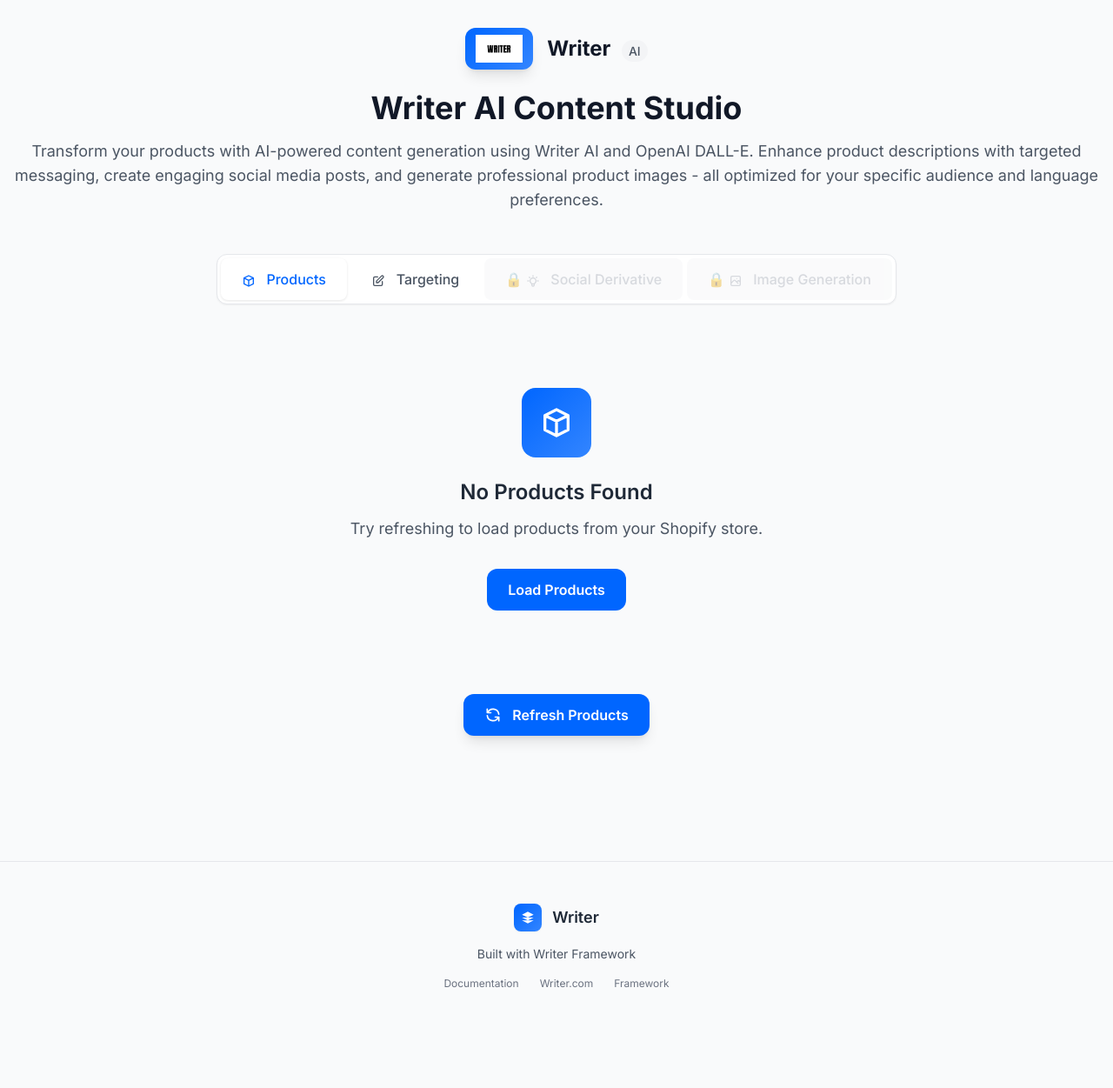
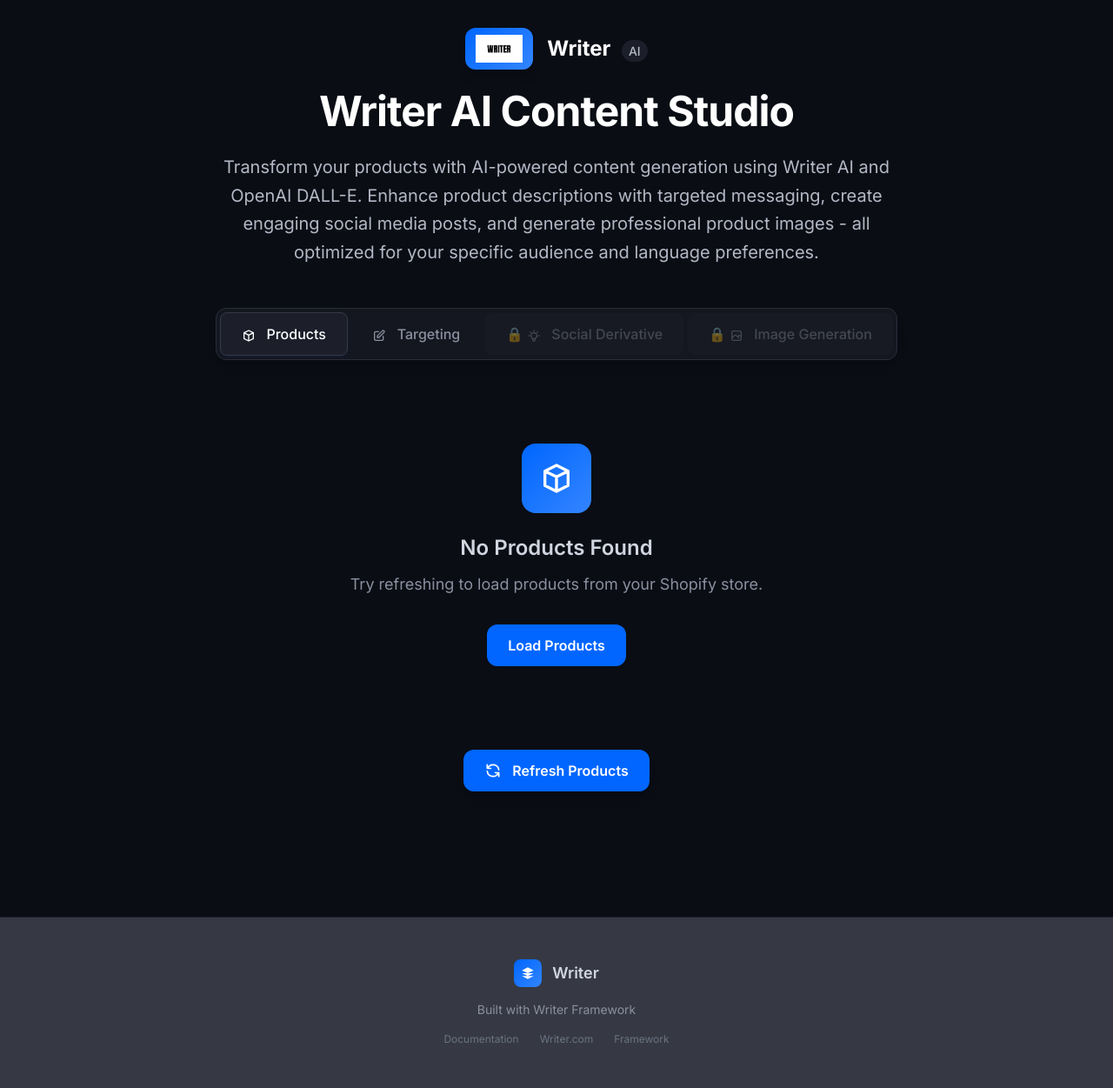
Before and after one commit to stvhwngwrtr/shopify-ai-showcase, a Flask app: template templates/index.html in a window 1280 px wide. Shown: the whole page at 87% size. Before the commit the page ends 1136 px from the top, so only its background shows below. Run offline with Flask 3, Linux system fonts and the light colour scheme; the template is opened without the code that fills it, so the values that code supplies are empty; some libraries are stand-ins or nearby versions.

Commit message:
style: implement Writer.com-inspired dark theme
- Add dark color scheme matching Writer.com aesthetic
- Dark navy/black background (#0a0d14) for primary
- Secondary and tertiary backgrounds for depth
- Blue primary color (#0066ff) with proper contrast
- Custom scrollbar styling for dark theme
- Update all UI components: tabs, cards, buttons
- Larger, bolder typography for headers
- Improved spacing and visual hierarchy
- Modern product cards with hover effects
- Better text contrast with new color palette

```diff
--- a/templates/index.html
+++ b/templates/index.html
@@ -17,37 +17,71 @@
             --writer-success: #10b981;
             --writer-error: #ef4444;
             --writer-warning: #f59e0b;
-            --writer-gray-50: #f9fafb;
-            --writer-gray-100: #f3f4f6;
-            --writer-gray-200: #e5e7eb;
-            --writer-gray-300: #d1d5db;
-            --writer-gray-400: #9ca3af;
+
+            /* Dark theme colors */
+            --writer-bg-primary: #0a0d14;
+            --writer-bg-secondary: #14171f;
+            --writer-bg-tertiary: #1c1f2a;
+            --writer-border: #2a2d3a;
+            --writer-border-light: #363944;
+
+            --writer-text-primary: #ffffff;
+            --writer-text-secondary: #b4b8c5;
+            --writer-text-tertiary: #8b8f9f;
+
+            --writer-gray-50: #363944;
+            --writer-gray-100: #2a2d3a;
+            --writer-gray-200: #1c1f2a;
+            --writer-gray-300: #2a2d3a;
+            --writer-gray-400: #4a4e5f;
             --writer-gray-500: #6b7280;
-            --writer-gray-600: #4b5563;
-            --writer-gray-700: #374151;
-            --writer-gray-800: #1f2937;
-            --writer-gray-900: #111827;
+            --writer-gray-600: #8b8f9f;
+            --writer-gray-700: #b4b8c5;
+            --writer-gray-800: #d1d5e0;
+            --writer-gray-900: #f0f2f7;
             --writer-white: #ffffff;
             --writer-black: #000000;
         }
 
+        * {
+            scrollbar-width: thin;
+            scrollbar-color: var(--writer-border) var(--writer-bg-secondary);
+        }
+
+        *::-webkit-scrollbar {
+            width: 10px;
+        }
+
+        *::-webkit-scrollbar-track {
+            background: var(--writer-bg-secondary);
+        }
+
+        *::-webkit-scrollbar-thumb {
+            background-color: var(--writer-border);
+            border-radius: 5px;
+            border: 2px solid var(--writer-bg-secondary);
+        }
+
         body {
             font-family: 'Inter', -apple-system, BlinkMacSystemFont, 'Segoe UI', Roboto, sans-serif;
+            background-color: var(--writer-bg-primary);
+            color: var(--writer-text-primary);
         }
 
         .product-card {
             transition: all 0.3s cubic-bezier(0.4, 0, 0.2, 1);
-            border: 1px solid var(--writer-gray-200);
+            border: 1px solid var(--writer-border);
+            background-color: var(--writer-bg-secondary);
         }
         .product-card:hover {
             transform: translateY(-4px);
-            box-shadow: 0 20px 25px -5px rgba(0, 0, 0, 0.1), 0 10px 10px -5px rgba(0, 0, 0, 0.04);
-            border-color: var(--writer-blue-light);
+            box-shadow: 0 20px 25px -5px rgba(0, 102, 255, 0.2), 0 10px 10px -5px rgba(0, 102, 255, 0.1);
+            border-color: var(--writer-primary);
         }
 
         .loading-spinner {
-            border: 3px solid var(--writer-gray-200);
-            border-top: 3px solid var(--writer-blue);
+            border: 3px solid var(--writer-border);
+            border-top: 3px solid var(--writer-primary);
             border-radius: 50%;
             width: 40px;
             height: 40px;
@@ -122,20 +156,21 @@
 
         /* Tab Styles */
         .tab-button {
-            color: var(--writer-gray-600);
+            color: var(--writer-text-tertiary);
             background-color: transparent;
-            border-radius: 6px;
+            border-radius: 8px;
             font-weight: 500;
         }
 
         .tab-button.active {
-            color: var(--writer-primary);
-            background-color: white;
-            box-shadow: 0 1px 3px rgba(0, 0, 0, 0.1);
+            color: var(--writer-text-primary);
+            background-color: var(--writer-bg-tertiary);
+            box-shadow: 0 1px 3px rgba(0, 102, 255, 0.1);
+            border: 1px solid var(--writer-border-light);
         }
 
         .tab-button.completed {
-            background-color: #10b981 !important;
+            background-color: var(--writer-success) !important;
             color: white !important;
         }
 
@@ -145,9 +180,10 @@
         }
 
         .tab-button.locked {
-            background-color: #f3f4f6 !important;
-            color: #9ca3af !important;
+            background-color: var(--writer-bg-tertiary) !important;
+            color: var(--writer-text-tertiary) !important;
             cursor: not-allowed !important;
+            opacity: 0.5;
         }
 
         .tab-button.locked::before {
@@ -157,6 +193,7 @@
         .tab-button:not(.locked):not(.completed):hover {
             background-color: var(--writer-primary);
             color: white;
+            box-shadow: 0 1px 3px rgba(0, 102, 255, 0.3);
         }
 
         .tab-content {
@@ -216,22 +253,24 @@
         .editable-content[contenteditable="true"] {
             outline: 2px solid var(--writer-primary);
             outline-offset: 2px;
-            background-color: #ffffff !important;
+            background-color: var(--writer-bg-primary) !important;
+            color: var(--writer-text-primary) !important;
             cursor: text;
         }
 
         .editable-content[contenteditable="true"]:focus {
             outline: 2px solid var(--writer-primary);
             outline-offset: 2px;
+            background-color: var(--writer-bg-secondary) !important;
         }
 
         .editing-mode {
-            background-color: #f0f9ff !important;
+            background-color: var(--writer-bg-secondary) !important;
             border-color: var(--writer-primary) !important;
         }
     </style>
 </head>
-<body style="background-color: var(--writer-gray-50);" class="min-h-screen">
+<body style="background-color: var(--writer-bg-primary);" class="min-h-screen">
     <div class="container mx-auto px-4 py-8">
         <!-- Header -->
         <div class="text-center mb-12">
@@ -240,17 +279,17 @@
                     <img src="/writer.webp" alt="Writer AI Logo" class="h-8">
                 </div>
                 <div class="text-left">
-                    <span class="text-2xl font-bold" style="color: var(--writer-gray-900);">Writer</span>
-                    <span class="text-sm font-medium ml-2 px-2 py-1 rounded-full" style="background-color: var(--writer-gray-100); color: var(--writer-gray-600);">AI</span>
+                    <span class="text-2xl font-bold" style="color: var(--writer-text-primary);">Writer</span>
+                    <span class="text-sm font-medium ml-2 px-2 py-1 rounded-full" style="background-color: var(--writer-bg-tertiary); color: var(--writer-text-secondary);">AI</span>
                 </div>
             </div>
-            <h1 class="text-4xl font-bold mb-4" style="color: var(--writer-gray-900);">Writer AI Content Studio</h1>
-            <p class="text-lg" style="color: var(--writer-gray-600);">Transform your products with AI-powered content generation using Writer AI and OpenAI DALL-E. Enhance product descriptions with targeted messaging, create engaging social media posts, and generate professional product images - all optimized for your specific audience and language preferences.</p>
+            <h1 class="text-5xl font-bold mb-6" style="color: var(--writer-text-primary); letter-spacing: -0.02em;">Writer AI Content Studio</h1>
+            <p class="text-xl max-w-3xl mx-auto leading-relaxed" style="color: var(--writer-text-secondary);">Transform your products with AI-powered content generation using Writer AI and OpenAI DALL-E. Enhance product descriptions with targeted messaging, create engaging social media posts, and generate professional product images - all optimized for your specific audience and language preferences.</p>
         </div>
 
         <!-- Tab Navigation -->
         <div class="flex justify-center mb-8">
-            <div class="bg-white rounded-xl p-1 shadow-sm" style="border: 1px solid var(--writer-gray-200);">
+            <div class="rounded-xl p-1 shadow-lg" style="background-color: var(--writer-bg-secondary); border: 1px solid var(--writer-border);">
                 <button
                     onclick="handleTabClick('products')"
                     id="products-tab"
```
